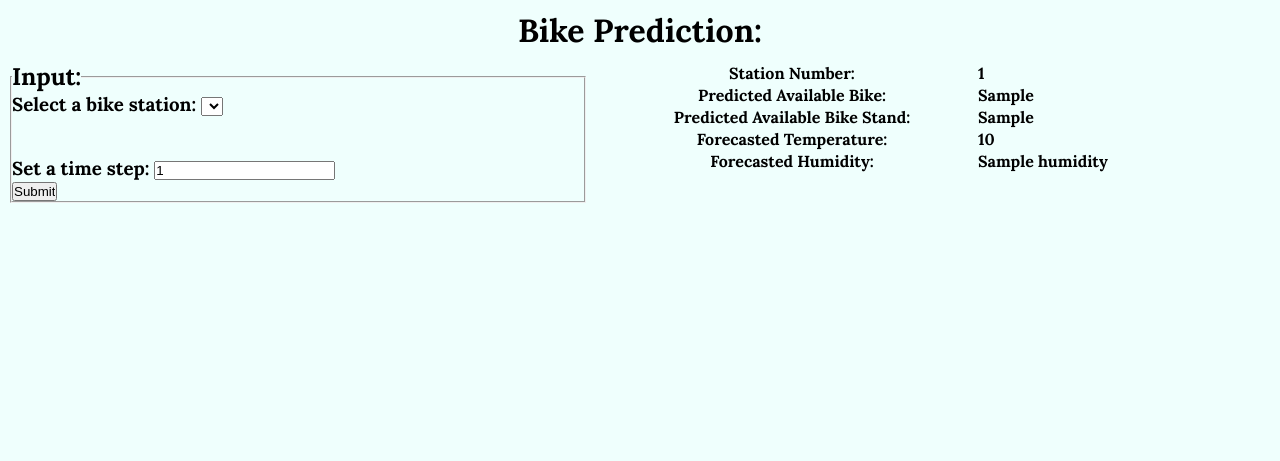
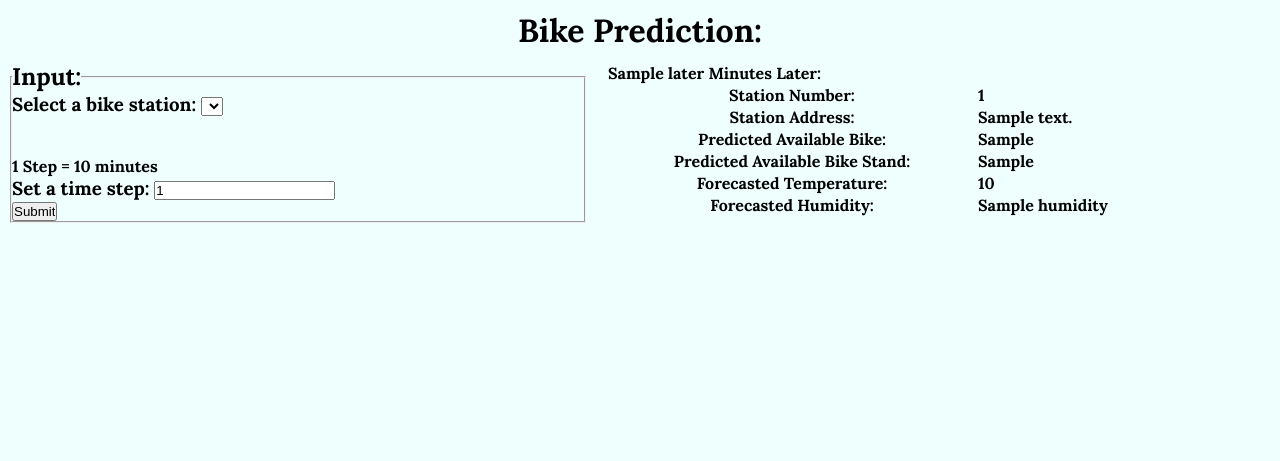
Before and after one commit to Chih-lun/COMP30830, a Python web app: template templates/index.html in a window 1280 px wide. Shown: the part 651-1112 px from the top of the page. Run offline with Jinja, Linux system fonts and the light colour scheme; the template is opened without the code that fills it: most values are stand-ins (such as "Sample title", 1, 10 or a date in 2020); lists and menus that the app fills with data are empty; some libraries are stand-ins or nearby versions.

Commit message:
Form handling v2

```diff
--- a/main.py
+++ b/main.py
@@ -108,6 +108,11 @@ def home():
     predict_data = []
     prediction = {}
     prediction['Number'] = number
+    for i in stations_data.json():
+        if i['Number'] == number:
+            prediction['Address'] = i['Address']
+            break
+    prediction['Later'] = step * 10
     prediction['Temp'] = int(round(df_pred["Temp"].mean()))
     prediction['Humidity'] = int(round(df_pred["Humidity"].mean()))
     prediction['Available_bike'] = int(round(df_pred["Available_bike"].mean()))
--- a/templates/index.html
+++ b/templates/index.html
@@ -46,6 +46,7 @@
 
             <br>
             <br>
+            <p>1 Step = 10 minutes </p>
             <h3>Set a time step:
             <span id="timeSelect">
                 <input name="time_step" type="number" min = "1" step="1" value="1">
@@ -60,8 +61,15 @@
     <div id="ResultBox">
         <table style="width:100%">
             <tr>
+                <td>{{ predict_data[0]['Later'] }} Minutes Later:</td>
+            </tr>
+            <tr>
                 <th>Station Number:</th>
                 <td>{{ predict_data[0]['Number'] }}</td>
+            </tr>
+            <tr>
+                <th>Station Address:</th>
+                <td>{{ predict_data[0]['Address'] }}</td>
             </tr>
             <tr>
                 <th>Predicted Available Bike: </th>
```
